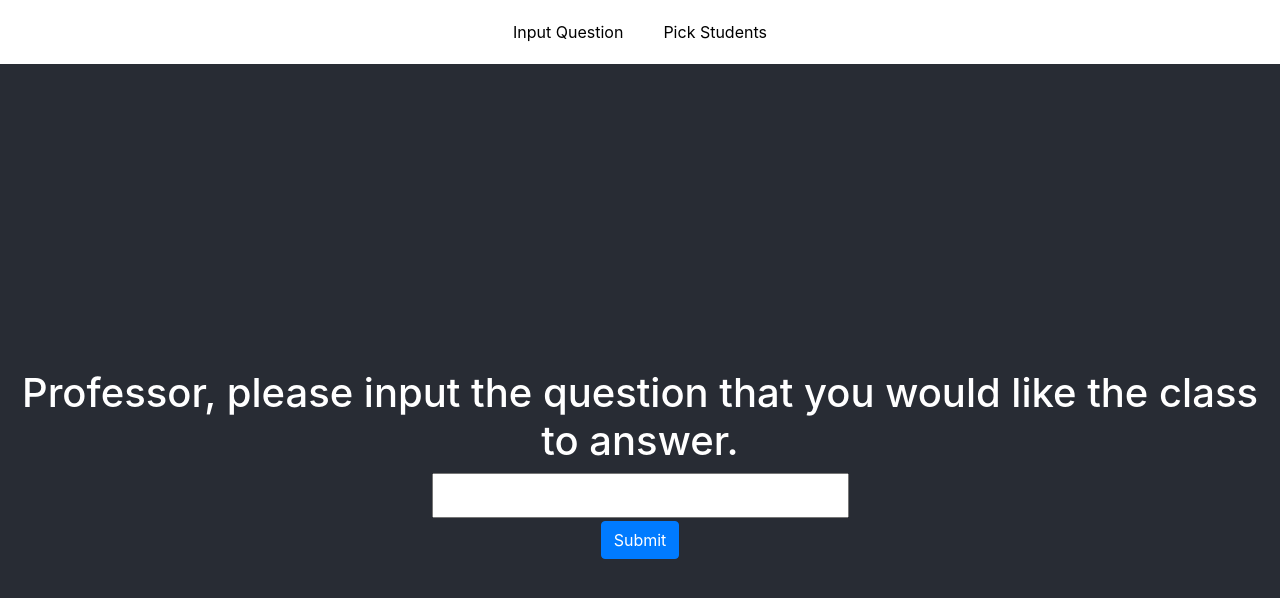
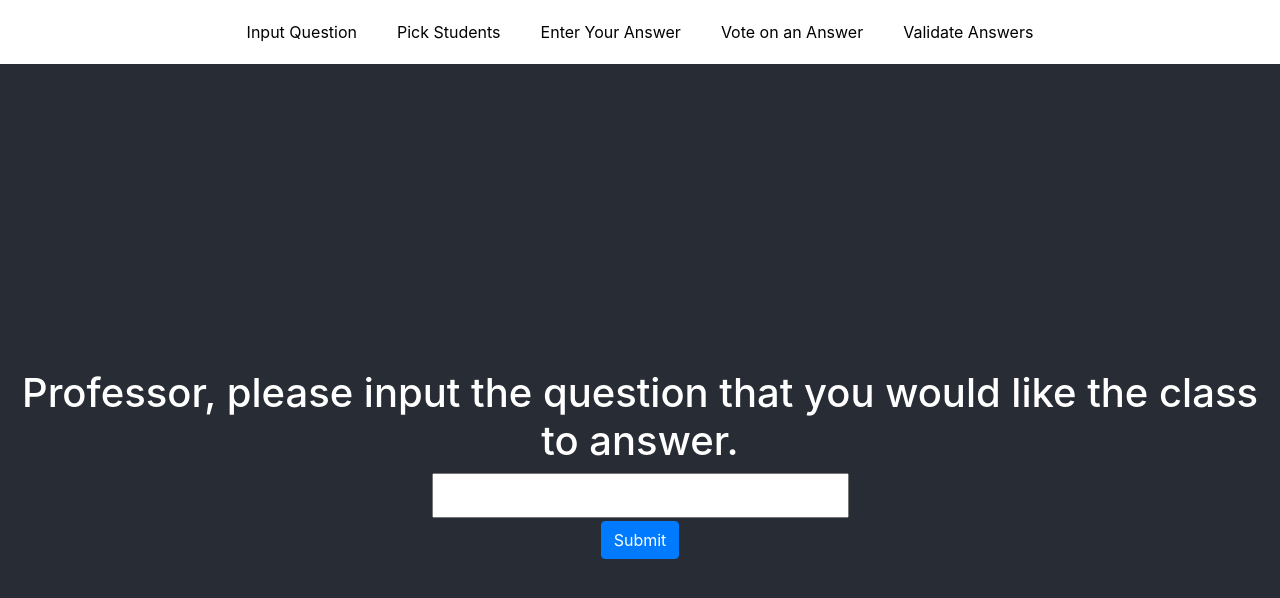
Before and after one commit to bam4/votetolearnapp, a React (Create React App) app: page / in a window 1280 px wide. Shown: the top 598 px of the page. Built offline with nearby package versions, Linux system fonts and the light colour scheme.

Commit message:
Fixed Linking

```diff
--- a/src/App.js
+++ b/src/App.js
@@ -202,8 +202,11 @@ class App extends Component {
           <header>
             <nav>
               <ul>
-                <li><Link to="/InputQuestion">Input Question</Link></li>
-                <li><Link to="/PickStudents">Pick Students</Link></li>
+                <li><Link to="/">Input Question</Link></li>
+                <li><Link to="/">Pick Students</Link></li>
+                <li><Link to="/">Enter Your Answer</Link></li>
+                <li><Link to="/">Vote on an Answer</Link></li>
+                <li><Link to="/">Validate Answers</Link></li>
                 {/* <li><Link to="/Vote">Vote</Link></li>
                 <li><Link to="/Validate">Validate</Link></li> */}
                 {/* From a sample I was using: */}
```
